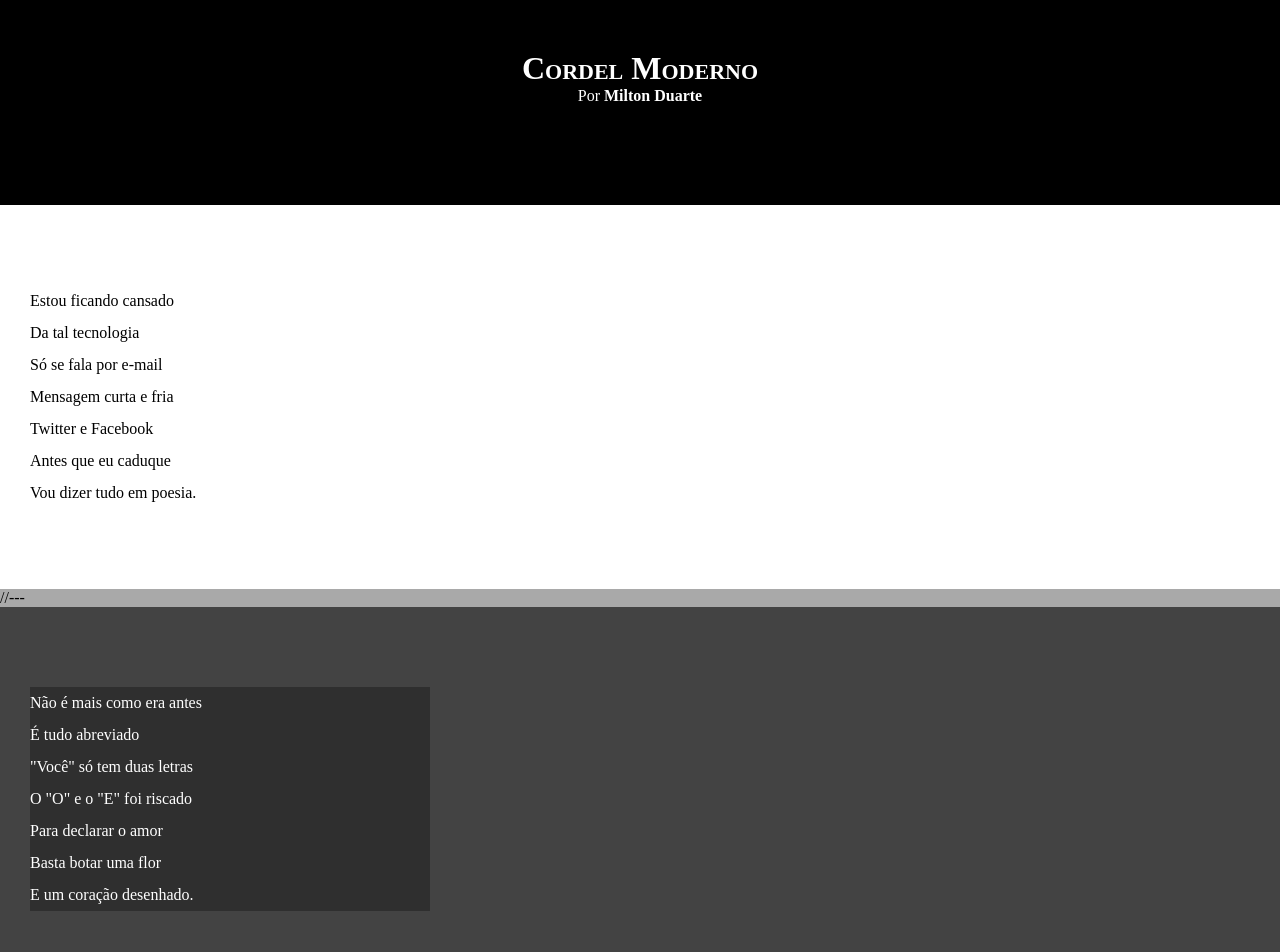
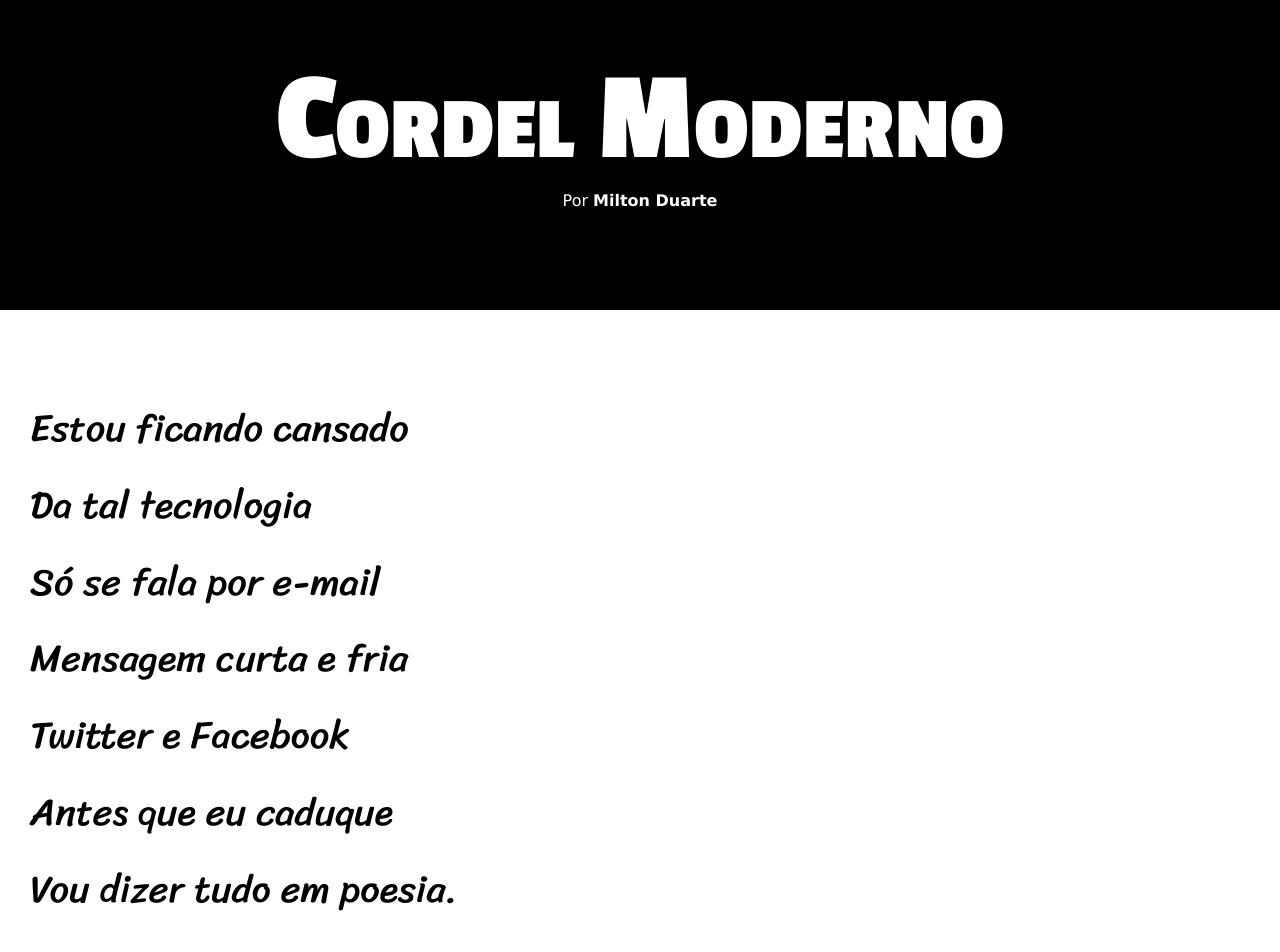
Before and after one commit to FilippoChiarion/html-css, a plain HTML site: page desafios/d12/index.html in a window 1280 px wide. Shown: the top 952 px of the page. Drawn offline with Linux system fonts and the light colour scheme.

Commit message:
atualização de estilos desafio 12

```diff
--- a/desafios/d12/style.css
+++ b/desafios/d12/style.css
@@ -1,10 +1,21 @@
 @charset "UTF-8";
+
+@import url('https://fonts.googleapis.com/css2?family=Passion+One:wght@400;700;900&display=swap');
+@import url('https://fonts.googleapis.com/css2?family=Passion+One:wght@400;700;900&family=Sriracha&display=swap');
+
+:root{
+    --fonte1:Verdana, Geneva, Tahoma, sans-serif;
+    --fonte2:'Passion One', cursive;
+    --fonte3:'Sriracha', cursive;
+}
 
 *{
     margin: 0px;
     padding: 0px;
+    font-size: 1em;
 }
 html, body{
+    font-family: var(--fonte1);
     min-width: 100vh;
     background-color: darkgray;
 }
@@ -14,8 +25,10 @@ header{
     text-align: center;
 }
 header>h1{
+    font-family: var(--fonte2);
     padding-top: 50px;
     font-variant: small-caps;
+    font-size: 10vw;
 }
 header>p{
     padding-bottom: 50px;
@@ -30,6 +43,8 @@ text-decoration: underline;
 }
 
 section{
+    font-size: 3vw;
+    font-family: var(--fonte3);
     padding-left: 30px;
     line-height: 2em;
     padding-top: 10vh;
@@ -48,7 +63,8 @@ section.imagem{
 
 section.imagem>p{
     background-color: rgba(0, 0, 0, 0.293);
-    width: 400px;
+    display: inline-block;
+    padding: 5px;
 }
 
 footer{
```
Also changed, not shown: desafios/d12/index.html (+1 -5 lines).
